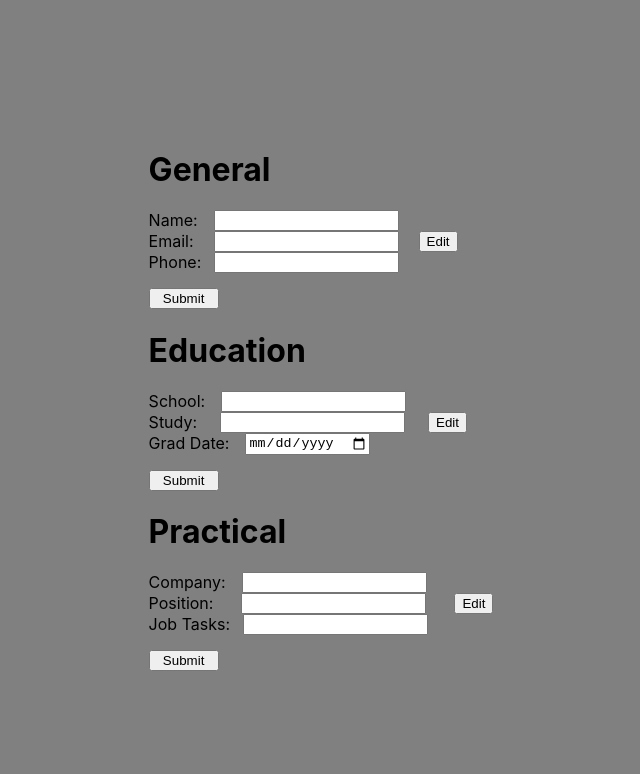
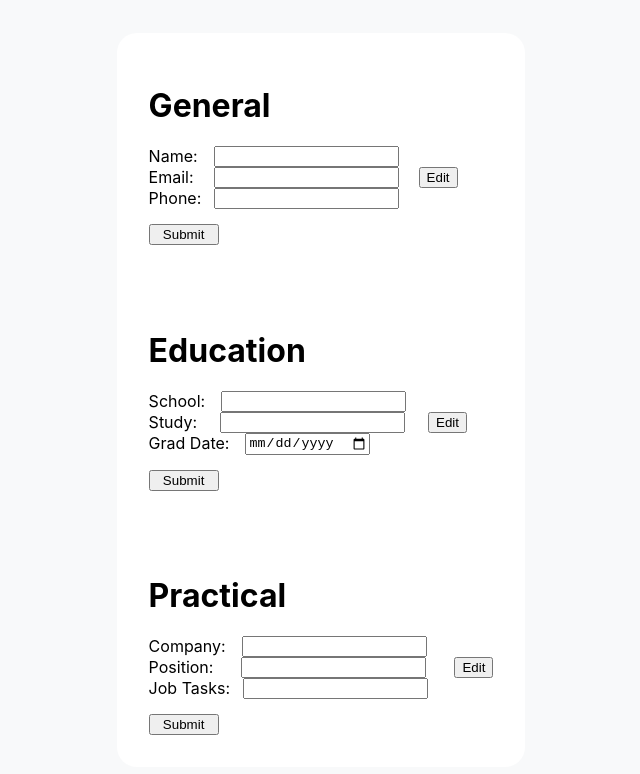
Before and after one commit to gio437/cv-project-react, a React (Create React App) app: page / in a window 1280 px wide. Shown: the top 774 px of the page, without its empty margins (319-959 px from the left). Built offline with nearby package versions, Linux system fonts and the light colour scheme.

Commit message:
adds border and background styling

```diff
--- a/src/index.css
+++ b/src/index.css
@@ -1,5 +1,5 @@
 body {
-  background-color: gray;
+  background-color: #f8f9fa;
   margin: 0;
   display: flex;
   justify-content: center;
@@ -22,16 +22,26 @@
 .general {
   display: flex;
   flex-direction: column;
+  background-color: white;
+  border-top-left-radius: 20px;
+  border-top-right-radius: 20px;
+  padding: 2rem;
 }
 
 .education {
   display: flex;
   flex-direction: column;
+  background-color: white;
+  padding: 2rem;
 }
 
 .practical {
   display: flex;
   flex-direction: column;
+  background-color: white;
+  border-bottom-left-radius: 20px;
+  border-bottom-right-radius: 20px;
+  padding: 2rem;
 }
 
 .preview {
```
